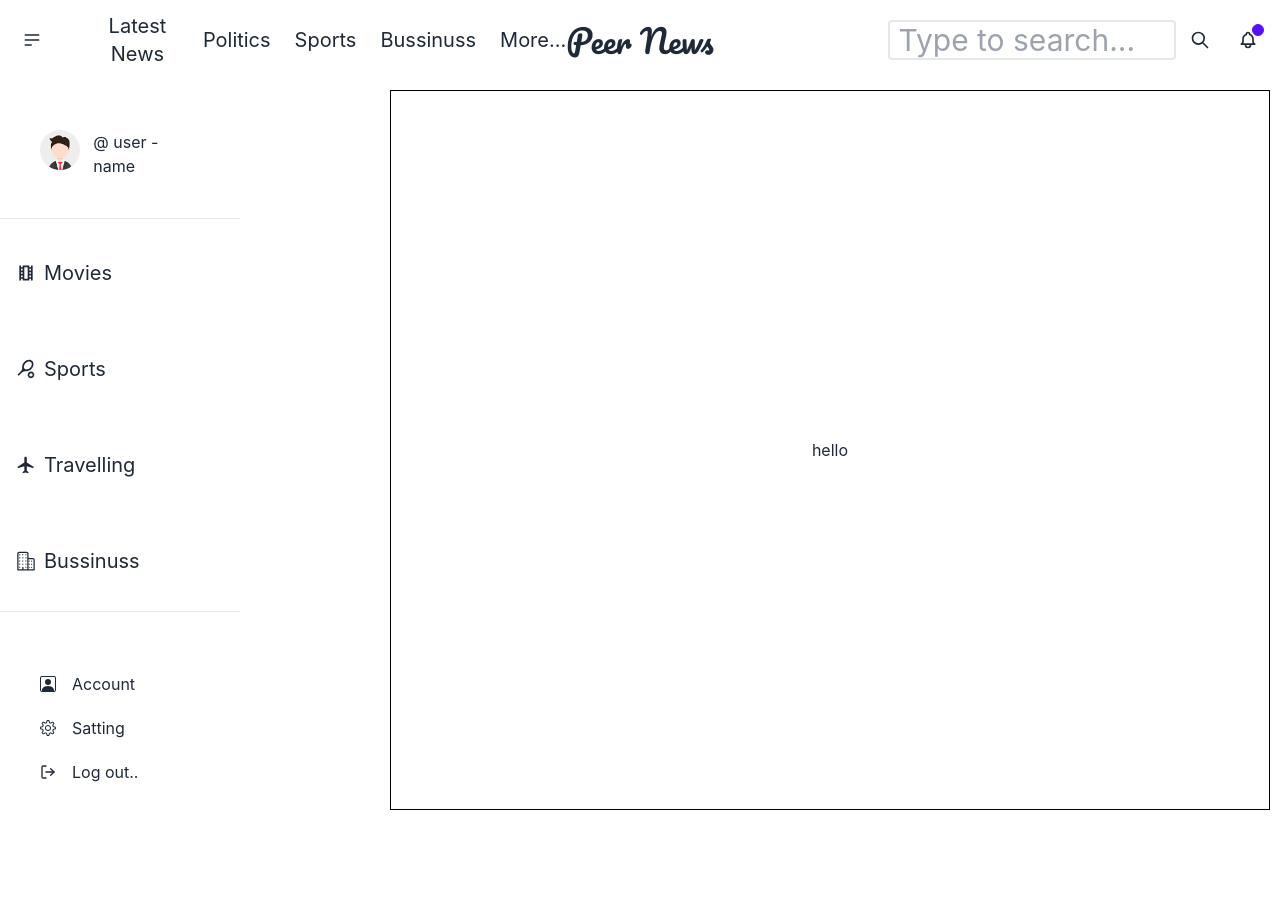
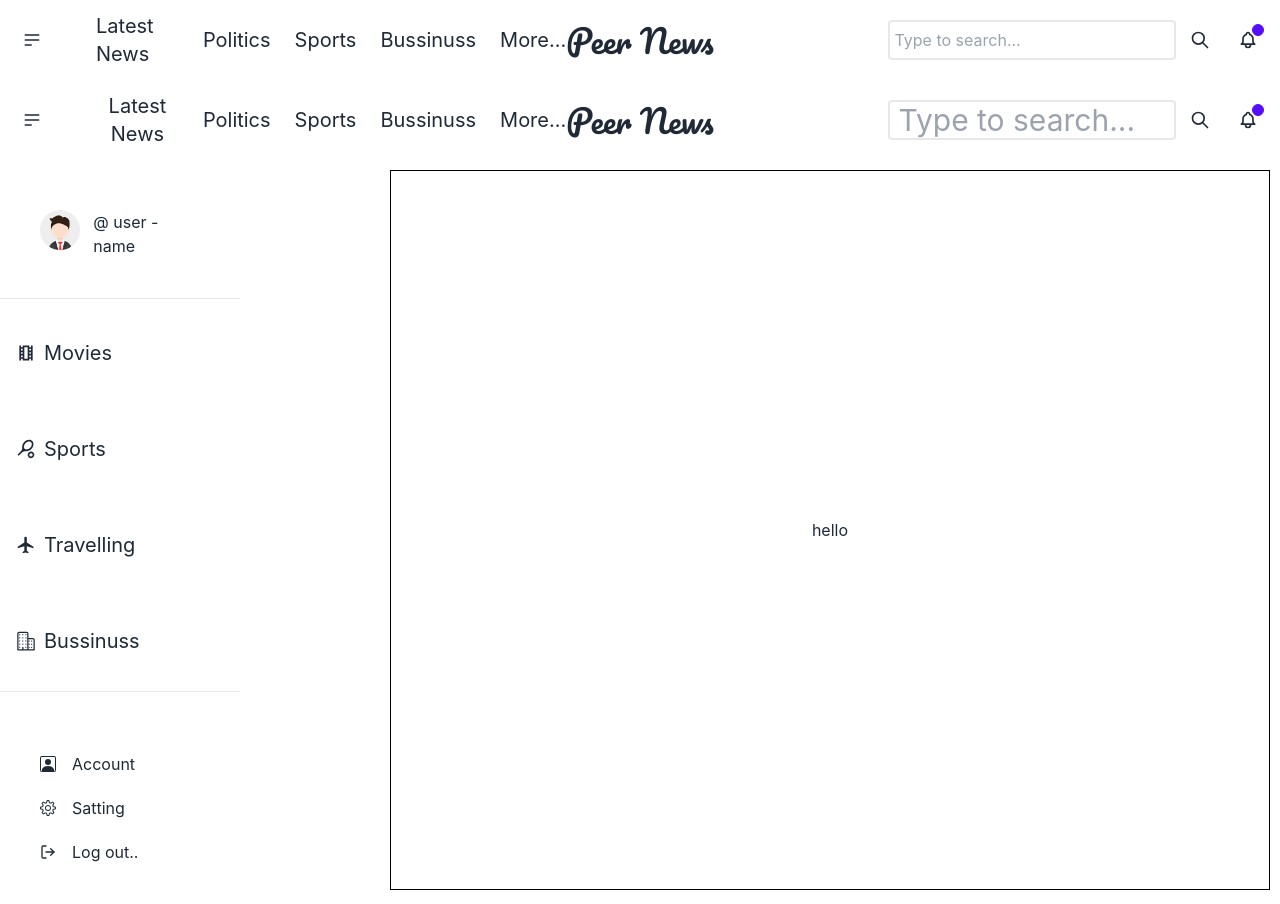
Before and after one commit to Trymbakmahant/Peer_News, a React (Create React App) app in the folder react-client/: page / in a window 1280 px wide. Before the commit the page ends 824 px from the top, so only its background shows below. Built offline with nearby package versions, Linux system fonts and the light colour scheme.

Commit message:
Update App.js

```diff
--- a/react-client/src/App.js
+++ b/react-client/src/App.js
@@ -1,19 +1,19 @@
-import logo from "./logo.svg";
-import "./App.css";
-import Path from "./routes/path";
-import Sidebar from "./component/sidebar/sidebar";
-import { useContext } from "react";
-import { userContext } from "./context/appContext";
+import logo from './logo.svg';
+import './App.css';
+import Path from './routes/path';
+import Navbar from './component/Navbar/navbar';
+
 function App() {
-  const ctx = useContext(userContext);
-  const sidebarFlag = ctx.sharedData.sidebarFlag;
 
-  return (
-    <>
+
+  return (<>
+  <>
+   <Navbar/>
       <div>
         <Path />
       </div>
     </>
+  </>
   );
 }
 
```
